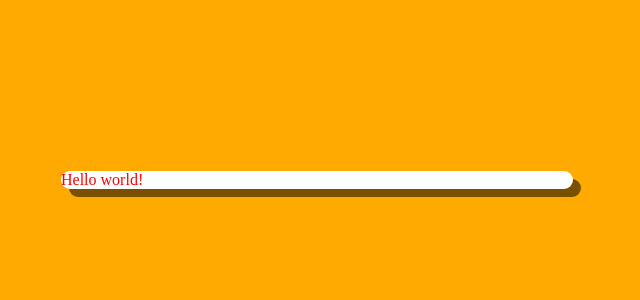
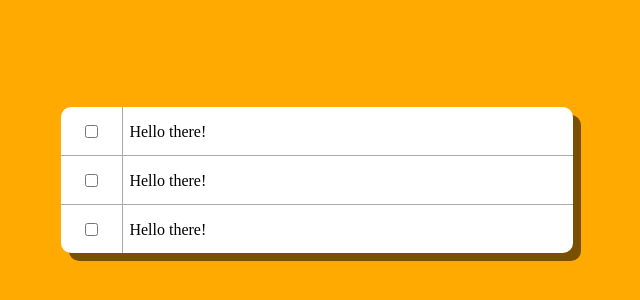
Before and after one commit to NedzadDonlagic04/vuejs-hold-shift-and-check-checkboxes, a Vue app: page / in a window 1280 px wide. Shown: the part 220-520 px from the top of the page, without its empty margins (323-963 px from the left). Built offline with nearby package versions, Linux system fonts and the light colour scheme.

Commit message:
Added html and css to represent the list

```diff
--- a/src/App.vue
+++ b/src/App.vue
@@ -1,9 +1,59 @@
 <template>
-    <p>Hello world!</p>
+    <div class="item">
+        <input type="checkbox">
+        <label for="">Hello there!</label>
+    </div>
+    <div class="item">
+        <input type="checkbox">
+        <label for="">Hello there!</label>
+    </div>
+    <div class="item">
+        <input type="checkbox">
+        <label for="">Hello there!</label>
+    </div>
 </template>
 
 <style scoped>
-    p {
-        color: red;
+    .item {
+        min-height: 3rem;
+        vertical-align: middle;
+        display: flex;
+        align-items: center;
+        border-bottom: 1px solid var(--label-border);
+    }
+
+    .item > input[type="checkbox"] {
+        accent-color: black;
+        margin: 1rem 1.5rem;
+    }
+
+    .item > input[type="checkbox"]:hover {
+        cursor: pointer;
+    }
+
+    .item > label {
+        border-left: 1px solid var(--label-border);
+        min-height: 3rem;
+        width: 100%;
+        padding-left: .4rem;
+        padding-top: 1rem;
+        vertical-align: middle;
+    }
+
+    .item.checked {
+        background-color: hsla(0, 7%, 79%, 0.335);
+        text-decoration: line-through;
+    }
+
+    .item:first-child > label {
+        border-top-right-radius: 10px;
+    }
+
+    .item:last-child {
+        border: none;
+    }
+
+    .item:last-child > label {
+        border-bottom-right-radius: 10px;
     }
 </style>
```
